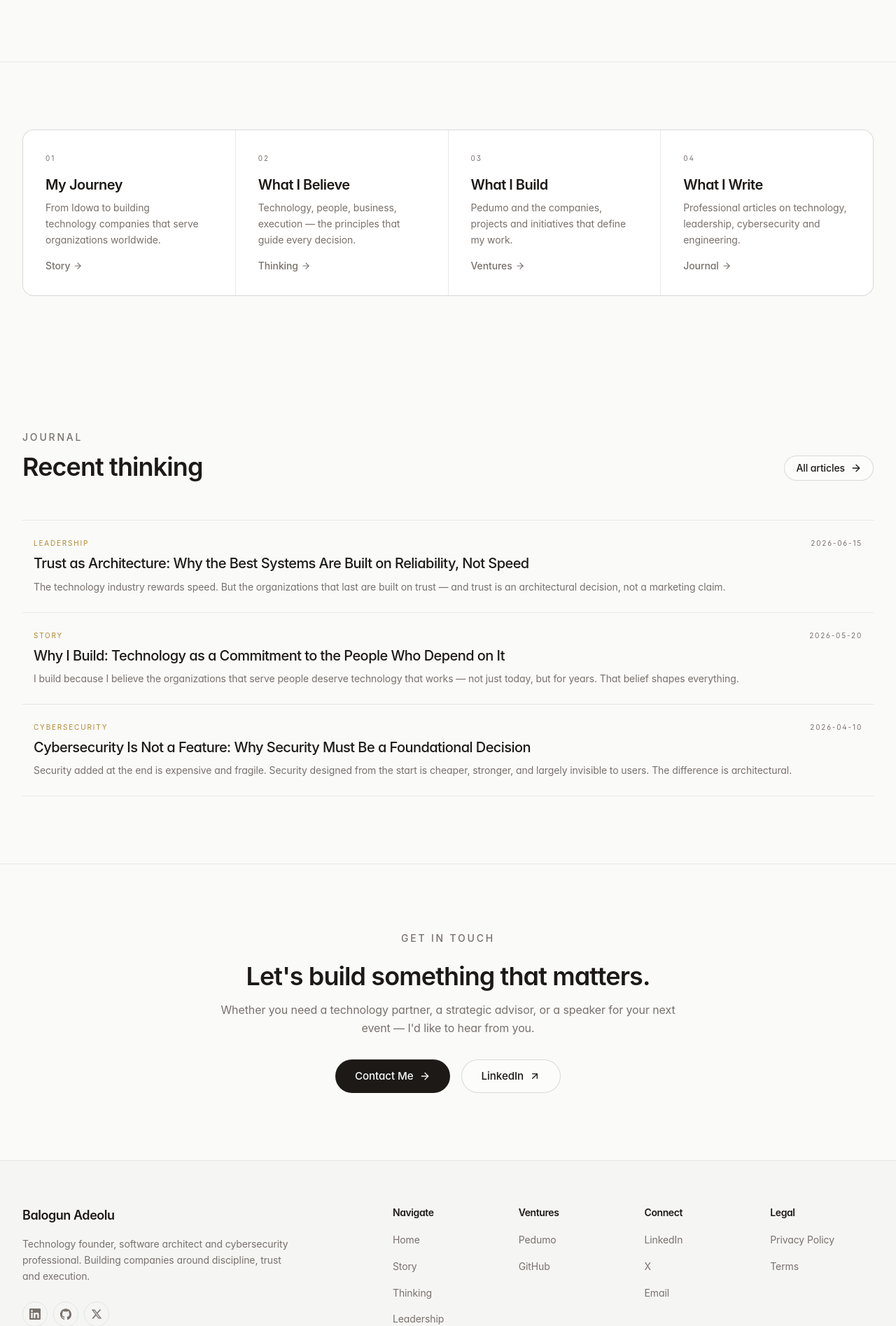
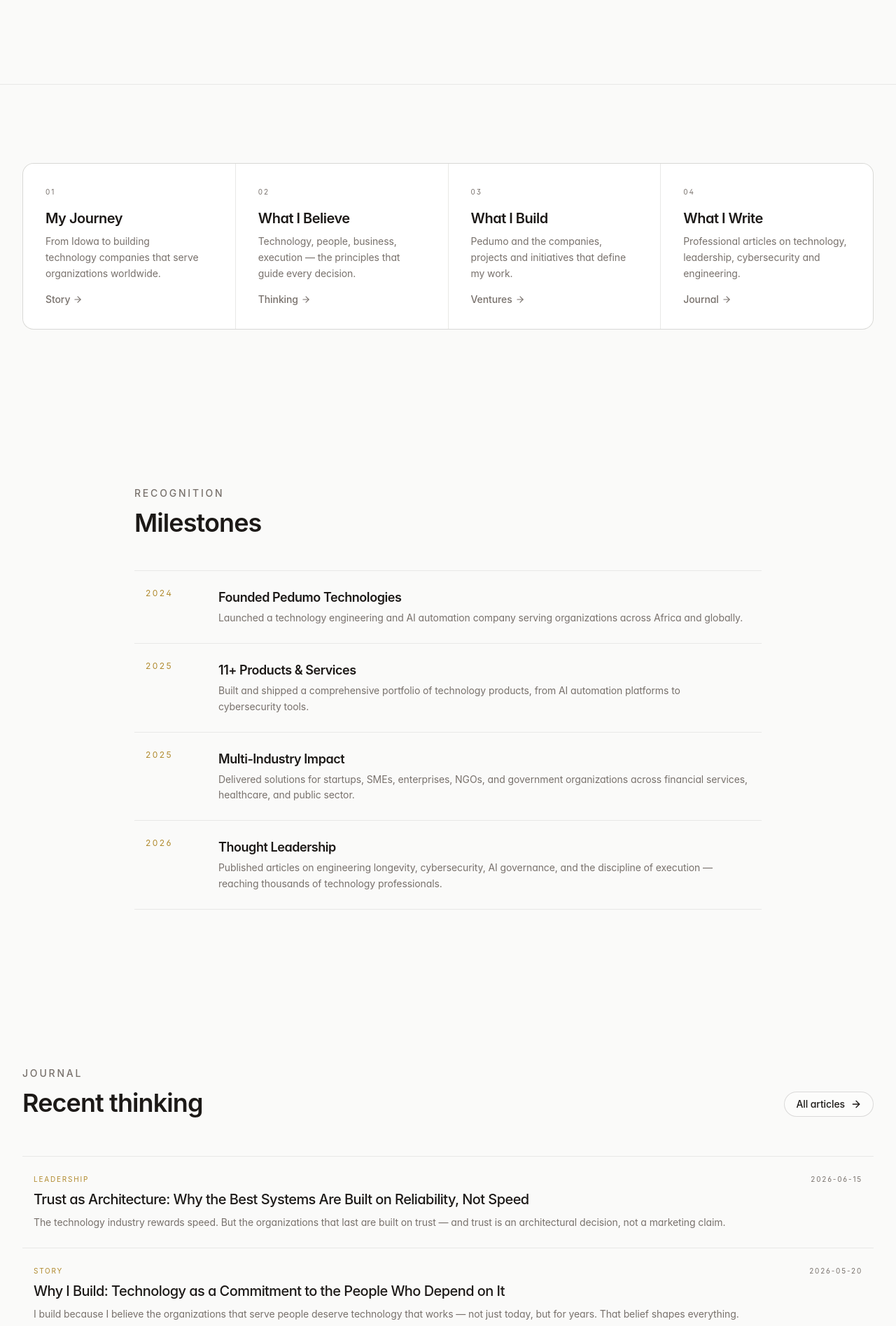
Before and after one commit to pedumostudio/pedumo-website, a Next.js app: page / in a window 1280 px wide. Shown: the part 1434-3329 px from the top of the page at 70% size. Built offline with nearby package versions, Linux system fonts and the light colour scheme.

Commit message:
Add Recognition section to homepage, increase whitespace for luxury editorial feel
Co-authored-by: arena-agent <297053741+arena-agent@users.noreply.github.com>

```diff
--- a/src/app/page.tsx
+++ b/src/app/page.tsx
@@ -5,7 +5,7 @@ import { Section } from "@/components/section";
 import { Reveal } from "@/components/motion";
 import { ButtonLink } from "@/components/ui/button";
 import { siteConfig, FOUNDER_IMAGE } from "@/lib/site";
-import { journalEntries } from "@/lib/content";
+import { journalEntries, recognition } from "@/lib/content";
 
 export default function HomePage() {
   const recentJournal = journalEntries.slice(0, 3);
@@ -77,7 +77,7 @@ export default function HomePage() {
       {/* ═══════════════════════════════════════════════════════════
           EDITORIAL STATEMENT
           ═══════════════════════════════════════════════════════════ */}
-      <Section className="!py-24">
+      <Section className="!py-28">
         <div className="mx-auto max-w-3xl">
           <Reveal>
             <p className="text-sm font-medium uppercase tracking-[0.2em] text-[var(--muted)]">
@@ -88,7 +88,7 @@ export default function HomePage() {
             <p className="mt-8 text-balance text-2xl font-medium leading-snug tracking-tight text-[var(--foreground)] sm:text-3xl md:text-[2.25rem] md:leading-[1.25]">
               The most important technology decisions are not about frameworks or platforms.
               They are about{" "}
-              <span className="font-semibold">who you trust to build</span>,
+              <span className="font-semibold">who you trust to build</span>,{" "}
               whether the architecture can survive reality,
               and if the people behind it will still be there when it matters.
             </p>
@@ -99,7 +99,7 @@ export default function HomePage() {
       {/* ═══════════════════════════════════════════════════════════
           QUICK NAVIGATION — Editorial cards
           ═══════════════════════════════════════════════════════════ */}
-      <Section className="section-divider !py-24">
+      <Section className="section-divider !py-28">
         <div className="grid gap-px overflow-hidden rounded-2xl border border-[var(--border)] bg-[var(--border)] sm:grid-cols-2 lg:grid-cols-4">
           {[
             {
@@ -152,9 +152,44 @@ export default function HomePage() {
       </Section>
 
       {/* ═══════════════════════════════════════════════════════════
+          RECOGNITION
+          ═══════════════════════════════════════════════════════════ */}
+      <Section className="!py-28">
+        <div className="mx-auto max-w-4xl">
+          <Reveal>
+            <p className="text-sm font-medium uppercase tracking-[0.2em] text-[var(--muted)]">
+              Recognition
+            </p>
+            <h2 className="mt-3 text-3xl font-semibold tracking-tight sm:text-4xl">
+              Milestones
+            </h2>
+          </Reveal>
+          <div className="mt-12 divide-y divide-[var(--border)] border-y border-[var(--border)]">
+            {recognition.map((item, i) => (
+              <Reveal key={item.title} delay={i * 0.05}>
+                <div className="group flex items-start gap-6 py-6 sm:px-4">
+                  <span className="shrink-0 font-mono text-xs uppercase tracking-[0.2em] text-accent-500 sm:w-20">
+                    {item.year}
+                  </span>
+                  <div>
+                    <h3 className="text-lg font-semibold tracking-tight">
+                      {item.title}
+                    </h3>
+                    <p className="mt-1 text-sm leading-relaxed text-[var(--muted)]">
+                      {item.description}
+                    </p>
+                  </div>
+                </div>
+              </Reveal>
+            ))}
+          </div>
+        </div>
+      </Section>
+
+      {/* ═══════════════════════════════════════════════════════════
           RECENT JOURNAL
           ═══════════════════════════════════════════════════════════ */}
-      <Section className="!py-24">
+      <Section className="!py-28">
         <div className="mb-14 flex flex-wrap items-end justify-between gap-6">
           <Reveal>
             <p className="text-sm font-medium uppercase tracking-[0.2em] text-[var(--muted)]">
@@ -197,7 +232,7 @@ export default function HomePage() {
       {/* ═══════════════════════════════════════════════════════════
           CONTACT CTA
           ═══════════════════════════════════════════════════════════ */}
-      <Section className="section-divider !py-24">
+      <Section className="section-divider !py-28">
         <div className="mx-auto max-w-2xl text-center">
           <Reveal>
             <p className="text-sm font-medium uppercase tracking-[0.2em] text-[var(--muted)]">
```
